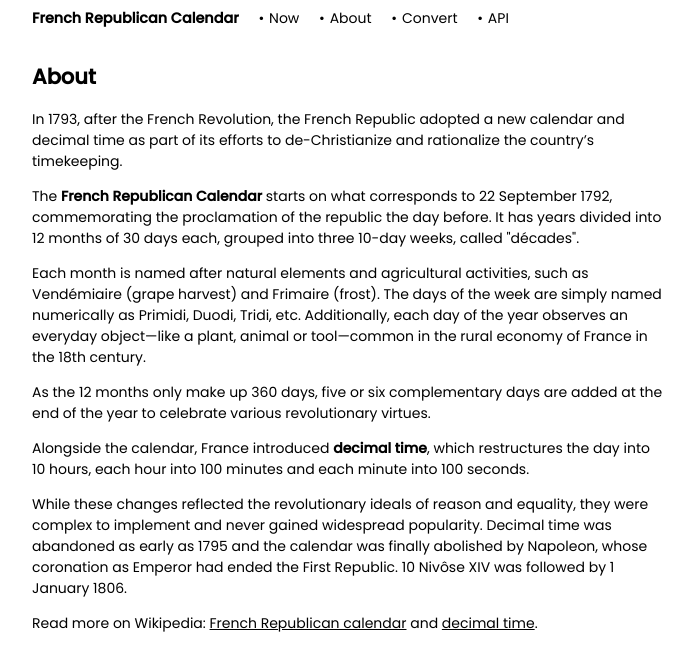
After one commit to dekadans/repcal-web, a Flask app: template templates/about.html in a window 1280 px wide. The commit adds this page. Shown: the top 671 px of the page, without its empty margins (292-985 px from the left). Run offline with Flask 3, Linux system fonts and the light colour scheme; the template is opened without the code that fills it, so the values that code supplies are empty; parts of the project's set-up code (start-up, migrations or seed data) failed here and were passed over.

Commit message:
slight redesign, improved rel docs

```diff
--- a/main.py
+++ b/main.py
@@ -19,7 +19,12 @@
     return render_template('index.html')
 
 
-@app.route('/details')
+@app.route('/about')
+def about():
+    return render_template('about.html')
+
+
+@app.route('/convert')
 def convert():
     return render_template('details.html')
 
--- a/static/style.css
+++ b/static/style.css
@@ -8,22 +8,21 @@
     color: #000000;
 }
 
+hr {
+    color: #ccc;
+    border: none;
+    border-top: 1px #ccc solid;
+}
 
-section {
+code.hl {
+    background-color: #eee;
+    padding: 3px 6px;
+    border-radius: 5px;
+}
+
+section, #menu {
     width: 50%;
     margin: auto;
-}
-
-@media screen and (max-width: 980px) {
-    section {
-        width: 95%;
-    }
-}
-
-[x-cloak] { display: none !important; }
-
-#menu {
-    text-align: center;
 }
 
 #menu h1 {
--- /dev/null
+++ b/templates/about.html
@@ -0,0 +1,45 @@
+{% extends "layout.html" %}
+
+{% block content %}
+
+<section class="details">
+    <h2>About</h2>
+    <p>
+        In 1793, after the French Revolution, the French Republic adopted a new calendar and decimal time as part of its
+        efforts to de-Christianize and rationalize the country’s timekeeping.
+    </p>
+    <p>
+        The <strong>French Republican Calendar</strong> starts on what corresponds to 22 September 1792,
+        commemorating the proclamation of the republic the day before.
+        It has years divided into 12 months of 30 days each, grouped into three 10-day weeks, called "décades".
+    </p>
+    <p>
+        Each month is named after natural elements and agricultural activities, such as Vendémiaire (grape harvest)
+        and Frimaire (frost). The days of the week are simply named numerically as Primidi, Duodi,
+        Tridi, etc. Additionally, each day of the year observes an everyday object—like a plant,
+        animal or tool—common in the rural economy of France in the 18th century.
+    </p>
+    <p>
+        As the 12 months only make up 360 days, five or six complementary days
+        are added at the end of the year to celebrate various revolutionary virtues.
+    </p>
+    <p>
+        Alongside the calendar, France introduced <strong>decimal time</strong>,
+        which restructures the day into 10 hours,
+        each hour into 100 minutes and each minute into 100 seconds.
+    </p>
+    <p>
+        While these changes reflected the revolutionary ideals of reason and equality,
+        they were complex to implement and never gained widespread popularity.
+        Decimal time was abandoned as early as 1795 and the calendar was finally abolished by Napoleon,
+        whose coronation as Emperor had ended the First Republic.
+        10 Nivôse XIV was followed by 1 January 1806.
+    </p>
+    <p>
+        Read more on Wikipedia:
+        <a href="https://en.wikipedia.org/wiki/French_Republican_calendar">French Republican calendar</a>
+        and <a href="https://en.wikipedia.org/wiki/Decimal_time">decimal time</a>.
+    </p>
+</section>
+
+{% endblock %}
--- a/templates/docs.html
+++ b/templates/docs.html
@@ -13,7 +13,6 @@
 {% block content %}
 
 <section id="docs" x-data="docs">
-    <p><em>Documentation rendered from Markdown source.</em></p>
     <div x-html="text"></div>
 </section>
 
--- a/templates/index.html
+++ b/templates/index.html
@@ -22,12 +22,9 @@
     <section id="celebration">
         <h3 x-html="observance"></h3>
         <hr>
-        <div id="info">
+        <div class="footnote">
             <p>
                 This page shows the current date and time using the systems implemented by the French First Republic.
-            </p>
-            <p>
-                Go to <a href="/details">Details</a> for more information.
             </p>
         </div>
     </section>
--- a/templates/layout.html
+++ b/templates/layout.html
@@ -21,7 +21,8 @@
   <h1>French Republican Calendar</h1>
   <ul>
     {{ macros.nav_link("now") }}
-    {{ macros.nav_link("details") }}
+    {{ macros.nav_link("about") }}
+    {{ macros.nav_link("convert") }}
     {{ macros.nav_link("api") }}
   </ul>
 </nav>
--- a/templates/macros.html
+++ b/templates/macros.html
@@ -1,8 +1,11 @@
 {% macro nav_link(menu_item) %}
 
-    {% if menu_item == "details" %}
-        {% set path = "/details" %}
-        {% set text = "Details" %}
+    {% if menu_item == "convert" %}
+        {% set path = "/convert" %}
+        {% set text = "Convert" %}
+    {% elif menu_item == "about" %}
+        {% set path = "/about" %}
+        {% set text = "About" %}
     {% elif menu_item == "api" %}
         {% set path = "/docs" %}
         {% set text = "API" %}
```
Also changed, not shown: other parts of static/style.css (+30 -16 lines), meta.py (+7 -6 lines), responses/relations.py (added, +59 -0 lines), schemas/api.md (+5 -5 lines), templates/details.html (+0 -40 lines), templates/relation.html (+28 -3 lines).
